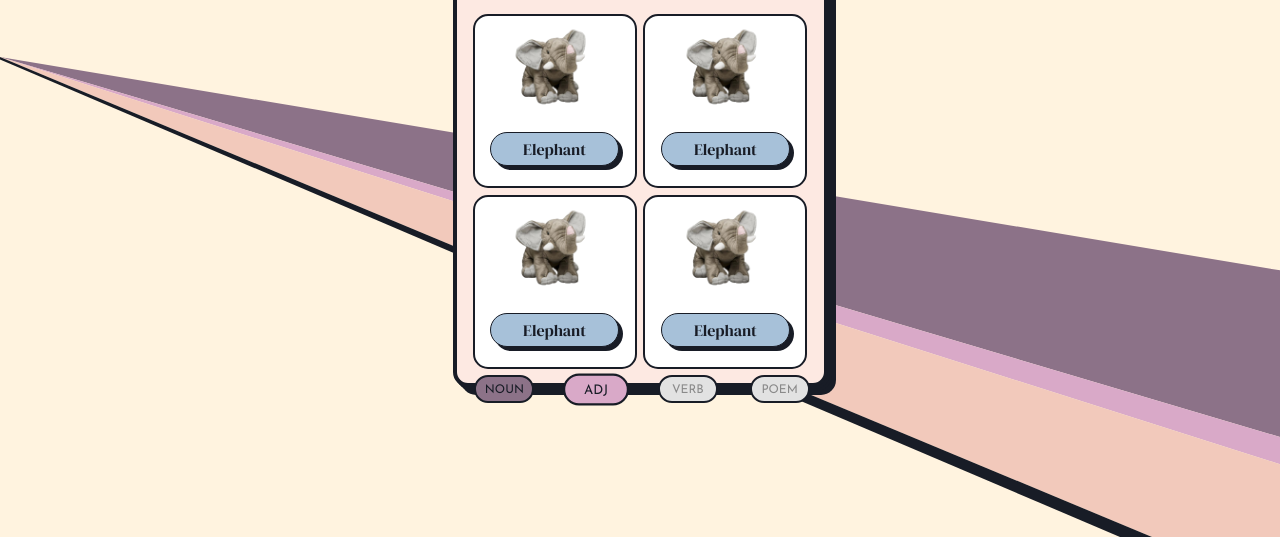
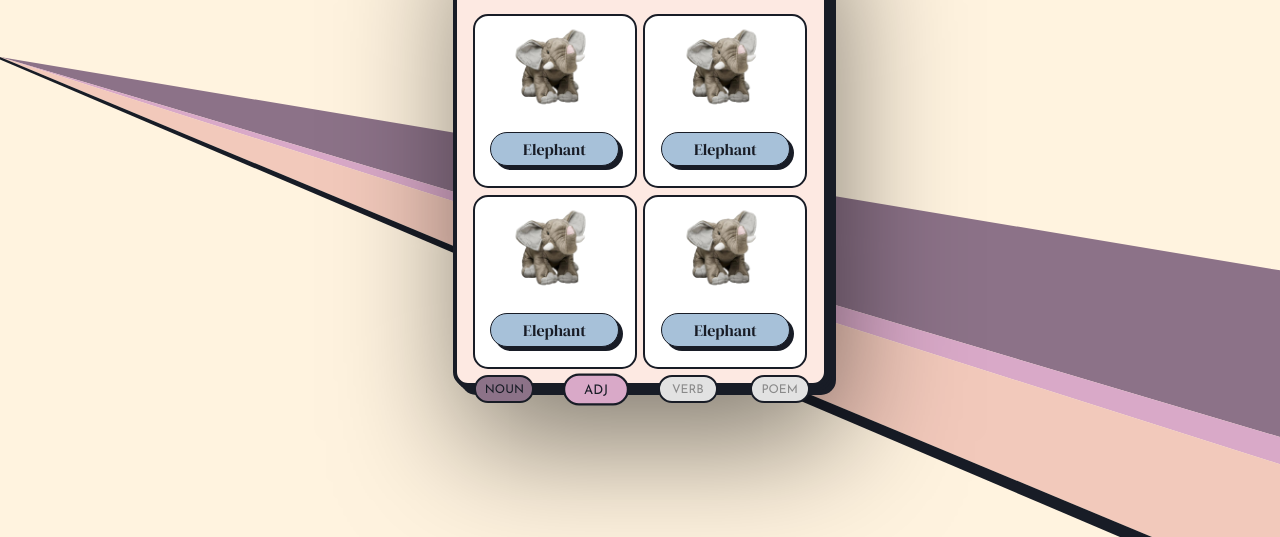
Before and after one commit to qstaley921/valentines-2021, a plain HTML site: page index.html in a window 1280 px wide. Shown: the part 263-800 px from the top of the page. Drawn offline with Linux system fonts and the light colour scheme.

Commit message:
updated-styles

```diff
--- a/styles.css
+++ b/styles.css
@@ -75,7 +75,8 @@ main {
   box-shadow:
               2px 2px rgba(24, 28, 38, 1),
               4px 4px rgba(24, 28, 38, 1),
-              8px 8px rgba(24, 28, 38, 1);
+              8px 8px rgba(24, 28, 38, 1),
+              10px 55px 125px rgba(0,0,0,0.50);
   border-radius: 15px;
 }
 
```
